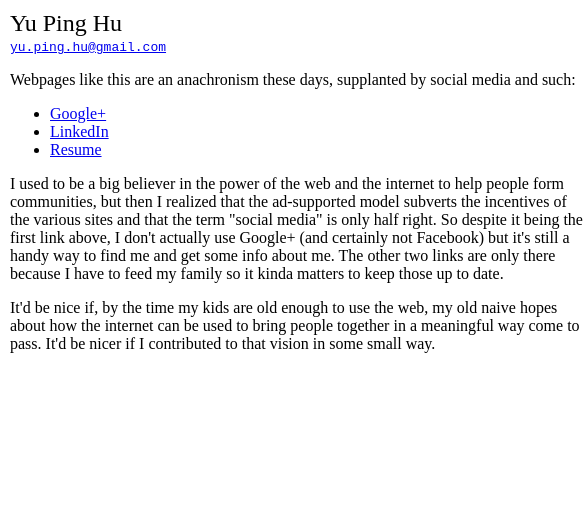
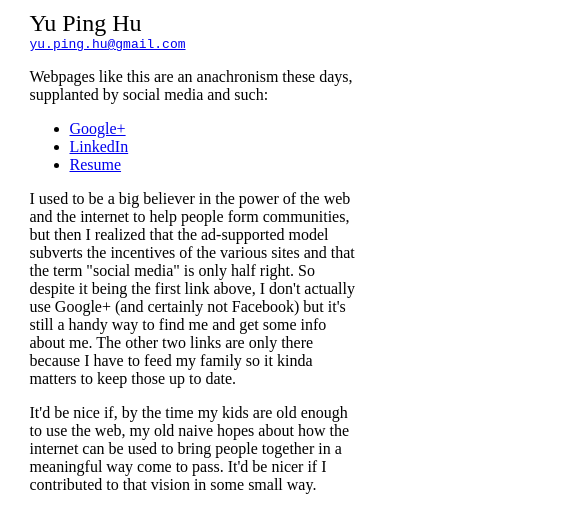
Before and after one commit to yupinghu/yupinghu.github.io, a plain HTML site: page index.html in a window 390 px wide. Shown: the whole page, 585 px wide, since content can reach past the window. Drawn offline with Linux system fonts and the light colour scheme.

Commit message:
Make index look ok on a phone.

```diff
--- a/index.html
+++ b/index.html
@@ -1,4 +1,4 @@
-<!doctype html>
+<meta name="viewport" content="width=device-width, initial-scale=1">
 <html>
 <head>
 	<title>yph's webpage: home</title>
@@ -8,7 +8,7 @@
 		color: black;
 		background-color: white;
 		margin: auto;
-		width: 600px;
+		width: 90%;
 	}
 
 	div
```
